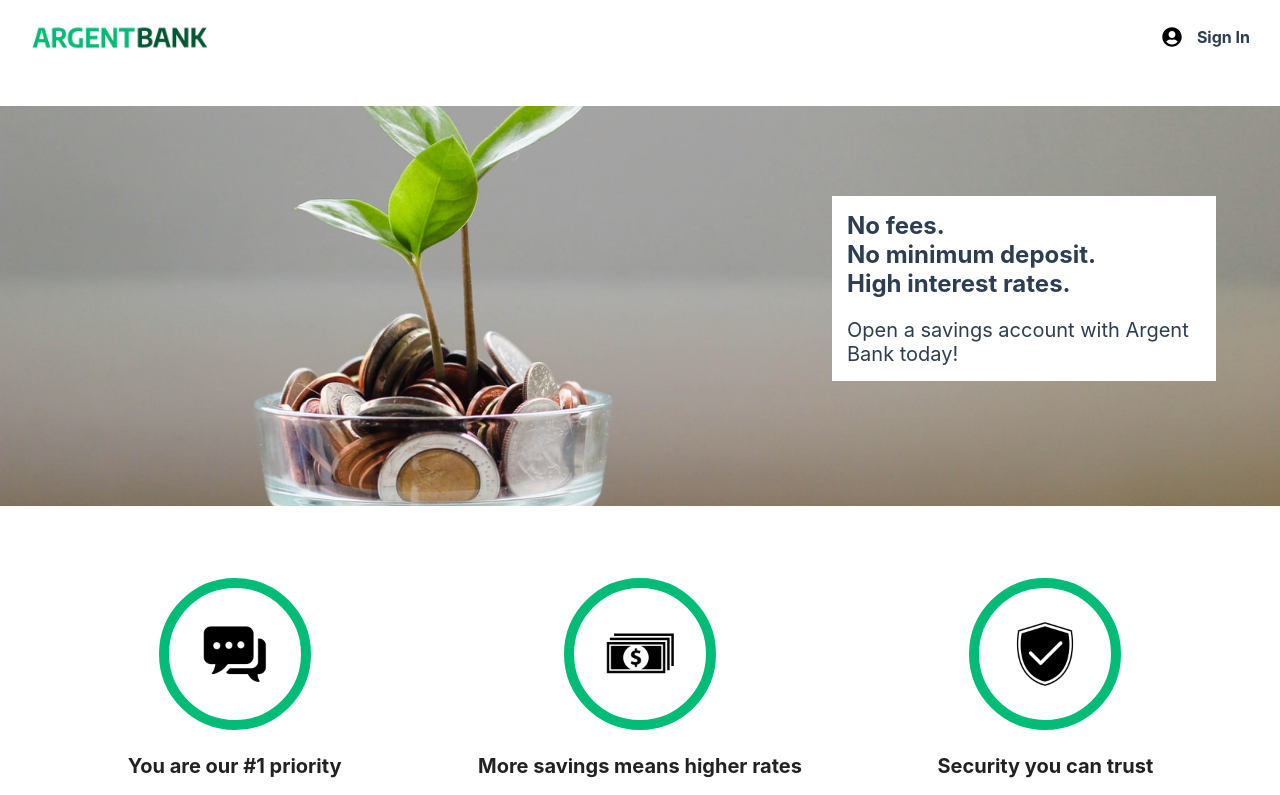
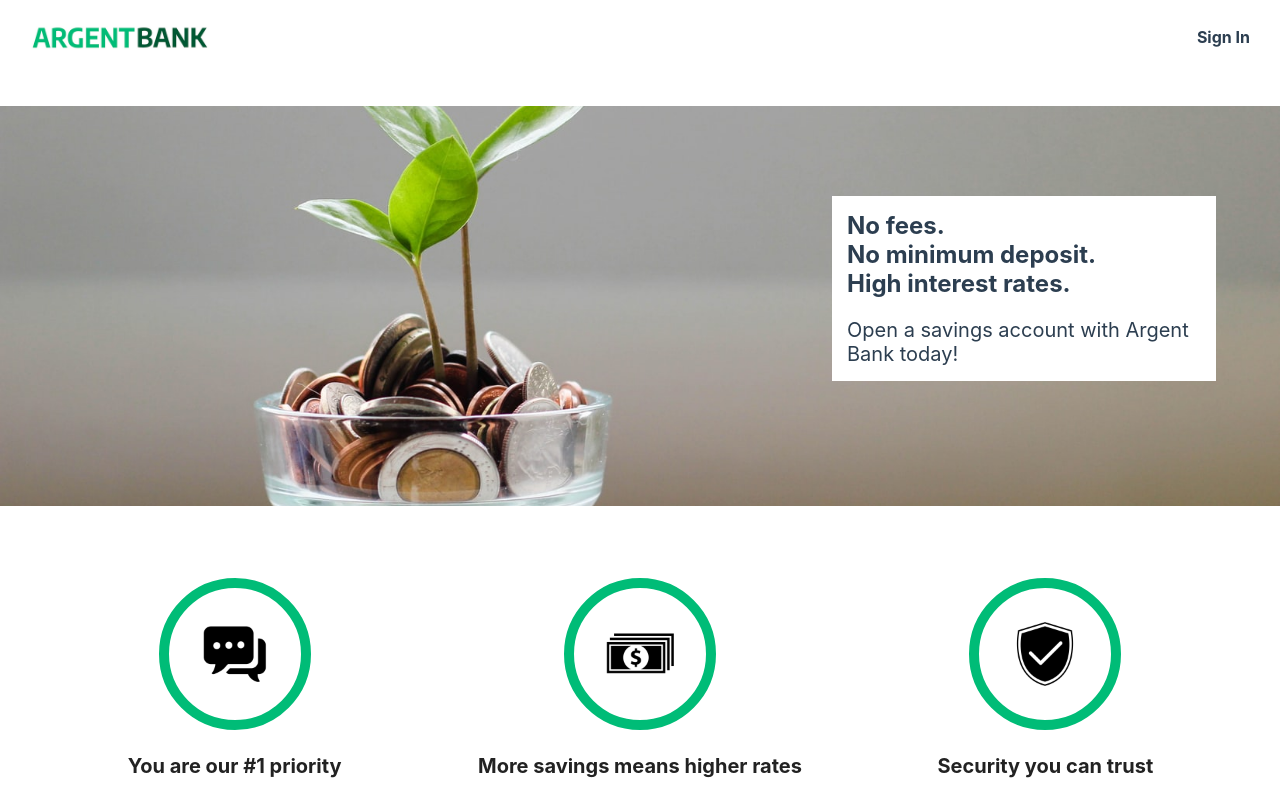
Before and after one commit to HOTP0T/OCR-P13_ArgentBank, a React (Create React App) app in the folder argent-bank-frontend/: page / in a window 1280 px wide. Shown: the top 795 px of the page. Built offline with nearby package versions, Linux system fonts and the light colour scheme.

Commit message:
updated Header component to avoid duplicate with dashboardHeader

```diff
--- a/argent-bank-frontend/src/components/Header/Header.js
+++ b/argent-bank-frontend/src/components/Header/Header.js
@@ -1,7 +1,8 @@
 import React from "react"
-import { Link, NavLink } from "react-router-dom"
+import { Link, NavLink, useNavigate } from "react-router-dom"
 import { FaUserCircle } from "react-icons/fa"
-import { useSelector } from "react-redux"
+import { useSelector, useDispatch } from "react-redux"
+import { signOut } from "../../features/featuresUser/actions/Action"
 
 import logo from '../../assets/argentBankLogo.png'
 
@@ -14,7 +15,31 @@ import '../Header/Header.css'
 
 const Header = () => {
 
-    const isLogged = useSelector(state => state.isLogged)
+  /**
+       * Get the user profile from the state
+       */
+  const user = useSelector(state => state.user)
+
+  /**
+     * The hook that comes with React Router that will allow us to use the browser’s History API.
+     */
+  const nav = useNavigate()
+
+  /**
+   * The dispatch is used to send actions to the reducer
+   */
+  const dispatch = useDispatch()
+
+  /**
+   * The callback handleSubmit for the sign out button is triggered when the form is submitted.
+   * @param {*} event
+   */
+  function handleLogout(event) {
+    event.preventDefault()
+    localStorage.removeItem('token')        // Token will be removed when sign out button is clicked
+    dispatch(signOut())
+    nav('/')
+  }
 
   return (
     <header className="header">
@@ -24,16 +49,20 @@ const Header = () => {
           <img src={logo} alt="Argent Bank logo" />
         </Link>
         <div className="signButton">
-                    <FaUserCircle className="userIcon" />
-                    {!isLogged &&
+
+          {!user.firstName &&
             <NavLink className={'navButton'} to='/SignIn'>
               Sign In
             </NavLink>
           }
-                    {isLogged &&
-                        <NavLink className={'navButton'} to='/'>
+          {user.firstName &&
+            <>
+              <FaUserCircle className="userIcon" />
+              <p>{user.firstName}</p>
+              <NavLink className={'navButton'} onClick={handleLogout} to='#'>
                 Sign Out
               </NavLink>
+            </>
           }
         </div>
       </ul>
```
Lines whose indentation alone changed are shown as unchanged.
